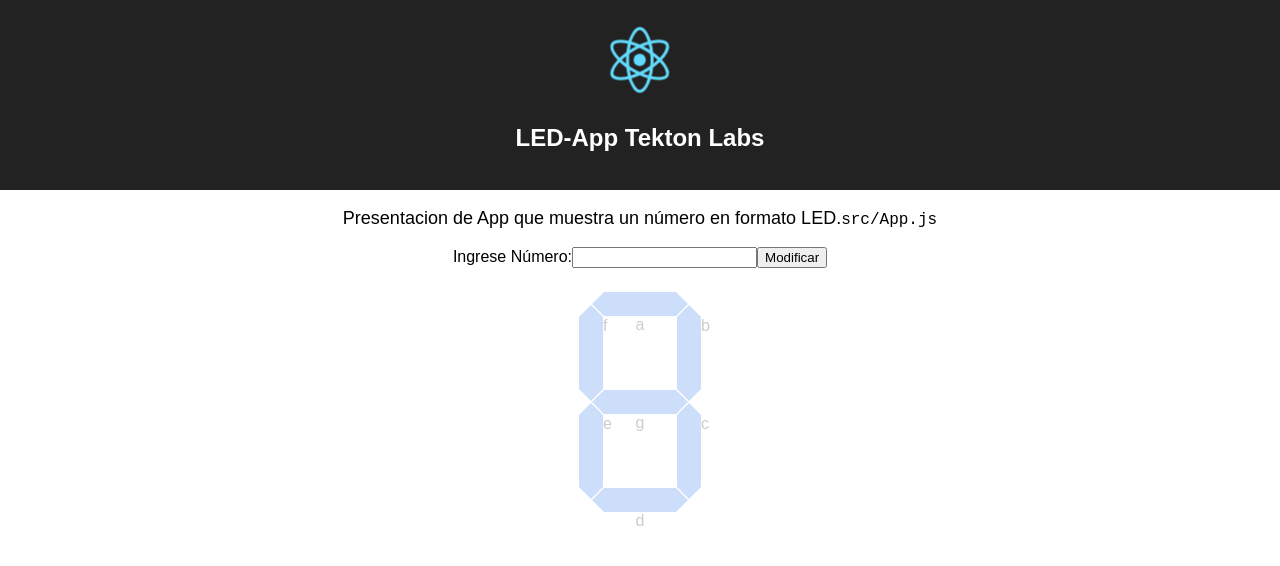
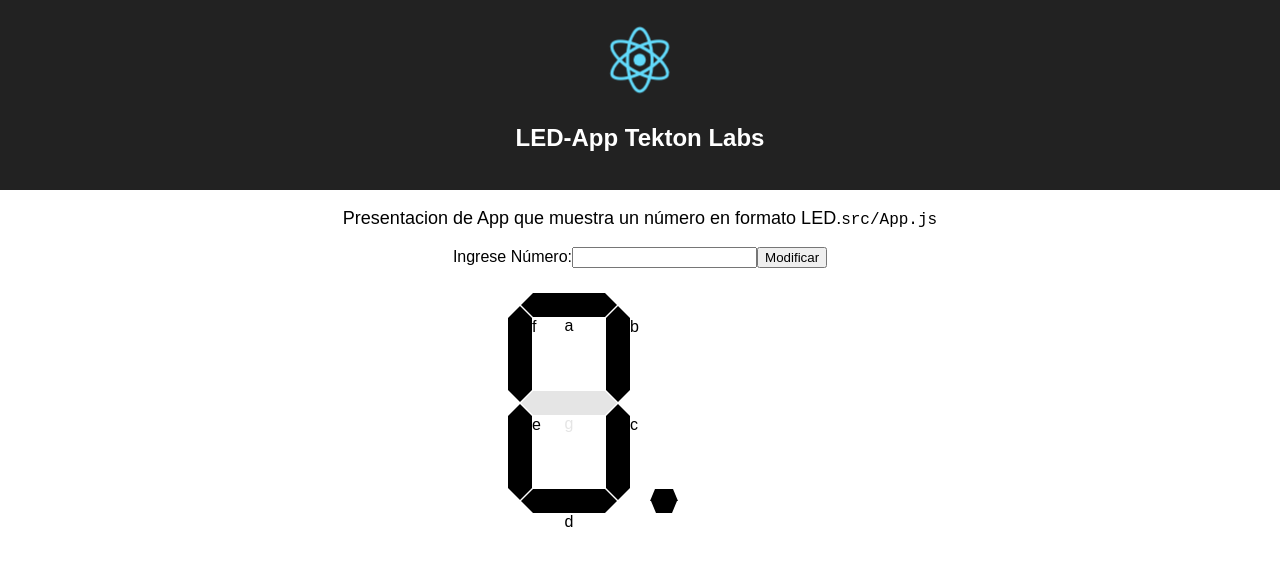
Before and after one commit to Niem81/React-Redux-LED-App, a React (Create React App) app: page / in a window 1280 px wide. Shown: the top 566 px of the page. Built offline with nearby package versions, Linux system fonts and the light colour scheme.

Commit message:
We have functionality. Dot added

```diff
--- a/src/App.css
+++ b/src/App.css
@@ -24,22 +24,19 @@
 }
 
 /***** LED CSS  *****/
-.clear {
-	clear: both;
+.display-container.display-size-12 {
+	margin-bottom: 24px;
 }
-
-.display-container.display-size-12 {
-	margin: 24px auto;
-}
-
 
 .display-container {
 	position: relative;
-	margin: 24px auto;
+	margin-right: 10px;
+  float: left;
 }
 
 .display-container div.segment-x,
-.display-container div.segment-y {
+.display-container div.segment-y,
+.display-container div.segment-xdot {
 	position: absolute;
 }
 
@@ -56,28 +53,43 @@
 .display-container.display-size-12 .segment-x {
 	width: 72px;
 	left: 13px;
-	border-bottom: 12px solid #005ce6;
+	border-bottom: 12px solid #000;
 	border-left: 12px solid transparent;
 	border-right: 12px solid transparent;
-  opacity: 0.2;
 }
 
 .display-container.display-size-12 .segment-x .segment-border {
 	top: 12px;
 	left: -12px;
 	right: -12px;
-	border-top: 12px solid #005ce6;
+	border-top: 12px solid #000;
 	border-left: 12px solid transparent;
 	border-right: 12px solid transparent;
+}
+
+.display-container.display-size-12 .segment-xdot {
+  width: 18px;
+  left: 10px;
+  border-bottom: 12px solid #000;
+  border-left: 5px solid transparent;
+  border-right: 5px solid transparent;
+}
+
+.display-container.display-size-12 .segment-xdot .segment-border {
+	top: 12px;
+	left: -4px;
+	right: -4px;
+	border-top: 12px solid #000;
+	border-left: 5px solid transparent;
+	border-right: 5px solid transparent;
 }
 
 .display-container.display-size-12 .segment-y {
 	height: 72px;
 	width: 0;
-	border-right: 12px solid #005ce6;
+	border-right: 12px solid #000;
 	border-top: 12px solid transparent;
 	border-bottom: 12px solid transparent;
-  opacity: 0.2;
 }
 
 .display-container.display-size-12 .segment-y .segment-border {
@@ -85,7 +97,7 @@
 	left: 12px;
 	height: 72px;
 	margin-top: -12px;
-	border-left: 12px solid #005ce6;
+	border-left: 12px solid #000;
 	border-top: 12px solid transparent;
 	border-bottom: 12px solid transparent;
 }
@@ -122,44 +134,48 @@
 	top: 98px;
 }
 
+.display-container.display-size-12 .segment-dot {
+  top: 196px;
+}
+
 .display-no-1 .segment-a,
 .display-no-1 .segment-d,
 .display-no-1 .segment-e,
 .display-no-1 .segment-f,
 .display-no-1 .segment-g {
 	/*display: none;*/
-	opacity: 1;
+	opacity: 0.1;
 	filter: alpha(opacity=10);
 }
 
 .display-no-2 .segment-c,
 .display-no-2 .segment-f {
 	/*display: none;*/
-	opacity: 1;
+	opacity: 0.1;
 }
 
 .display-no-3 .segment-e,
 .display-no-3 .segment-f {
 	/*display: none;*/
-	opacity: 1;
+	opacity: 0.1;
 }
 
 .display-no-4 .segment-a,
 .display-no-4 .segment-d,
 .display-no-4 .segment-e {
 	/*display: none;*/
-	opacity: 1;
+	opacity: 0.1;
 }
 
 .display-no-5 .segment-b,
 .display-no-5 .segment-e {
 	/*display: none;*/
-	opacity: 1;
+	opacity: 0.1;
 }
 
 .display-no-6 .segment-b {
 	/*display: none;*/
-	opacity: 1;
+	opacity: 0.1;
 }
 
 .display-no-7 .segment-d,
@@ -167,19 +183,19 @@
 .display-no-7 .segment-f,
 .display-no-7 .segment-g {
 	/*display: none;*/
-	opacity: 1;
+	opacity: 0.1;
 }
 
 .display-no-8 {}
 
 .display-no-9 .segment-e {
 	/*display: none;*/
-	opacity: 1;
+	opacity: 0.1;
 }
 
 .display-no-0 .segment-g {
 	/*display: none;*/
-	opacity: 1;
+	opacity: 0.1;
 }
 
 /* clock */
@@ -188,27 +204,20 @@
 	margin-right: 60px;
 }
 
-#vertical-center {
-	position: absolute;
-	height: 0;
-	top: 50%;
-	left: 50%
+.vertical-center {
+  display: block;
+  position: relative;
+	width: 100%;
+	height: 300px;
 }
 
-#clock-container {
-	margin-top: -110px;
-	margin-left: -462px;
-	width: 924px;
-	height: 220px;
+.led-container {
+  margin: 5px auto;
+  padding: 20px 0;
+  position: relative;
+  display: inline-block;
 }
 
-#clock-container .display-container:last-child {
-	margin: 0;
-}
 
-#clock-container:after {
-	display: block;
-	content: '.';
-	visibility: hidden;
-	clear: both;
-}
+/*
+	border-left: 12px solid #005ce6;*/
--- a/src/components/Led.js
+++ b/src/components/Led.js
@@ -1,6 +1,6 @@
 import React, {Component} from 'react'
 import {connect} from 'react-redux'
-import '../App.css';
+import classnames from 'classnames'
 
 class LedView extends Component {
 
@@ -17,8 +17,11 @@ class LedView extends Component {
     if (this.props.numb) {
       console.log(this.props.numb)
     }
+    let classes = classnames(this.props.numb.inputCSS)
     return (
-      <div className={this.props.numb.inputCSS}>
+      <div className="vertical-center">
+      <div className="led-container">
+        <div className={classes}>
           {this.props.numb.number}
           <div className="segment-x segment-a"><span className="segment-border">a</span></div>
           <div className="segment-y segment-b"><span className="segment-border">b</span></div>
@@ -27,6 +30,11 @@ class LedView extends Component {
           <div className="segment-y segment-e"><span className="segment-border">e</span></div>
           <div className="segment-y segment-f"><span className="segment-border">f</span></div>
           <div className="segment-x segment-g"><span className="segment-border">g</span></div>
+        </div>
+        <div className="display-container display-size-12">
+    			<div className="segment-xdot segment-dot"><span className="segment-border"></span></div>
+    		</div>
+      </div>
       </div>
     )
   }
--- a/src/reducers/reducer-led.js
+++ b/src/reducers/reducer-led.js
@@ -2,7 +2,7 @@ import {NUMBER_SELECTED} from '../actions/index'
 
 const INITIAL_STATE = {
   number: '',
-  inputCSS: 'display-container display-size-12 '
+  inputCSS: 'display-container display-size-12 display-no-0'
 }
 
 export default function (state=INITIAL_STATE, action){
```
Lines whose indentation alone changed are shown as unchanged.
